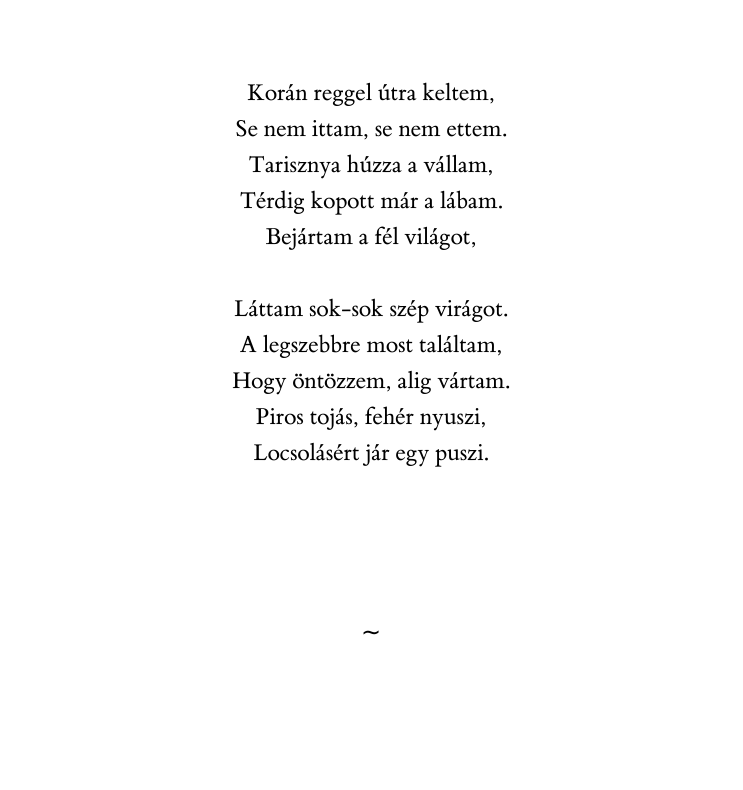
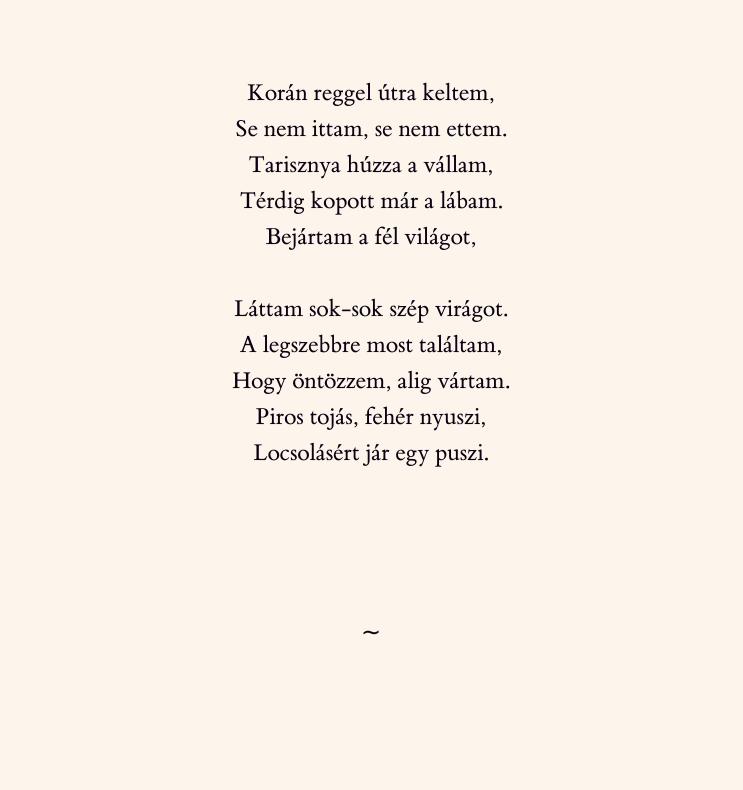
Before and after one commit to karesztrk/easter-poems, a website: page index.html in a window 1280 px wide. Shown: the part 239-1029 px from the top of the page, without its empty margins (269-1012 px from the left). Drawn offline with Linux system fonts and the light colour scheme.

Commit message:
Basic theme

```diff
--- a/styles/global.css
+++ b/styles/global.css
@@ -212,3 +212,16 @@
     white-space: pre-line;
   }
 }
+
+@layer theme {
+  :root {
+    --color-dark: oklch(0.1112 0.0544 316.12);
+    --color-light: oklch(0.9719 0.0152 82.79);
+
+    --color-bg: light-dark(var(--color-light), var(--color-dark));
+    --color-fg: light-dark(var(--color-dark), var(--color-light));
+
+    background-color: var(--color-bg);
+    color: var(--color-fg);
+  }
+}
```
